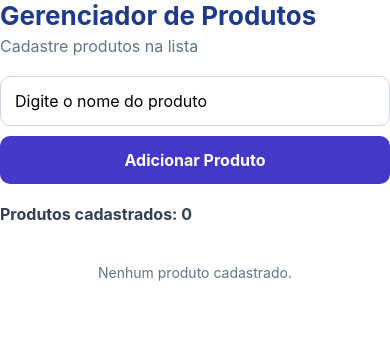
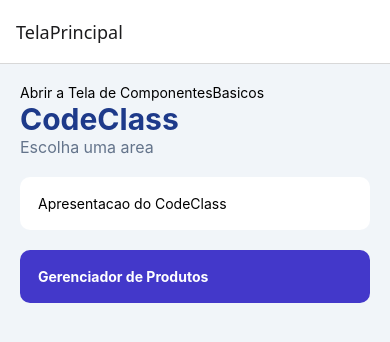
Before and after one commit to isaalexandre10/codeClasse2, a React Native app: screen /TelaPrincipal in a window 390 px wide. Shown: the top 342 px of the page. Built offline with nearby package versions, Linux system fonts and the light colour scheme.

Commit message:
aula de Navegacao e Rotas

```diff
--- a/App.tsx
+++ b/App.tsx
@@ -1,22 +1,5 @@
-import { View } from 'react-native';
-import HomeScreen from './src/screens/HomeScreen';
-import EstilizacaoScreen from './src/screens/EstilizacaoScreen';
-import GerenciadorProdutosScreen from './src/screens/GerenciadorProdutosScreen';
+import Routes from './src/navigation/Routes';
 
 export default function App() {
-  return (
-    <View>
-      <GerenciadorProdutosScreen />
-    </View>
-
-  );
+  return <Routes />
 }
-
-/*export default function App() {
-  return (
-    <View style={styles.container}>
-      <Text>Open up App.tsx to start working on your app!</Text>
-      <StatusBar style="auto" />
-    </View>
-  );
-}*/
--- a/package.json
+++ b/package.json
@@ -9,11 +9,16 @@
     "web": "expo start --web"
   },
   "dependencies": {
+    "@react-navigation/bottom-tabs": "^7.18.18",
+    "@react-navigation/native": "^7.3.18",
+    "@react-navigation/native-stack": "^7.18.10",
     "expo": "~54.0.33",
     "expo-status-bar": "~3.0.9",
     "react": "19.1.0",
     "react-dom": "19.1.0",
     "react-native": "0.81.5",
+    "react-native-safe-area-context": "~5.6.0",
+    "react-native-screens": "~4.16.0",
     "react-native-web": "^0.21.0"
   },
   "devDependencies": {
--- /dev/null
+++ b/src/navigation/Routes.js
@@ -0,0 +1,37 @@
+import { NavigationContainer } from '@react-navigation/native';
+import { createNativeStackNavigator } from '@react-navigation/native-stack';
+import HomeScreen from '../screens/HomeScreen';
+import ComponentesBasicos from '../screens/ComponentesBasicos';
+import EstilizacaoScreen from '../screens/EstilizacaoScreen';
+import GerenciadorProdutosScreen from '../screens/GerenciadorProdutosScreen';
+
+const Stack = createNativeStackNavigator();
+
+export default function Routes() {
+  return (
+
+    // Envolve toda a navegação do aplicativo.
+    <NavigationContainer>
+      {/* Cria a pilha de telas. */}
+      <Stack.Navigator>
+        <Stack.Screen
+          name="TelaPrincipal"
+          component={HomeScreen}
+        />
+        <Stack.Screen
+            name="ComponentesBasicos"
+            component={ComponentesBasicos}
+        />
+        <Stack.Screen
+            name="EstilizacaoScreen"
+            component={EstilizacaoScreen}
+        />
+        <Stack.Screen
+            name="GerenciadorProdutos"
+            component={GerenciadorProdutosScreen}
+        />
+      </Stack.Navigator>
+
+    </NavigationContainer>
+  );
+}
--- a/src/screens/ComponentesBasicos.tsx
+++ b/src/screens/ComponentesBasicos.tsx
@@ -4,15 +4,14 @@ function mostrarMensagem() {
   alert('Bem-vindo ao aplicativo!');
 }
 export default
- function ComponentesBasicos(){
+ function ComponentesBasicos({ navigation }: any){
     return(
         <View>
             <Text>Ola Mundo!</Text>
-         () =>
             <Text>-=-=-=-=-=-=-=-=-=-=-=-=-=-=-=-=-=-=-=-=-</Text>
             <View>
                 <Text>Button</Text>
-                <Button title="Clique aqui" onPress={alert('Botão pressionado!')} />
+                <Button title="Clique aqui" onPress={mostrarMensagem} />
                 <Button title='Ok' onPress={mostrarMensagem} />
             </View>
             <Text>-=-=-=-=-=-=-=-=-=-=-=-=-=-=-=-=-=-=-=-=-</Text>
@@ -36,6 +35,14 @@ export default
                 <Text>Clique na imagem</Text>
                 </TouchableOpacity>
             </View>
+            <TouchableOpacity
+                onPress={() =>
+                    navigation.navigate('EstilizacaoScreen')}
+            >
+                <Text>
+                    Apresentacao do CodeClass
+                </Text>
+            </TouchableOpacity>
             </View>
     );
 }
--- a/src/screens/GerenciadorProdutosScreen.tsx
+++ b/src/screens/GerenciadorProdutosScreen.tsx
@@ -8,7 +8,8 @@ interface Produto {
   nome: string;
 }
 
-export default function GerenciadorProdutosScreen() {
+export default function GerenciadorProdutosScreen({ route, navigation }: any) {
+  const produtoId = route.params;
   // Guarda o texto digitado no TextInput.
   const [nome, setNome] = useState('');
 
@@ -38,6 +39,7 @@ export default function GerenciadorProdutosScreen() {
   }
   return (
     <View >
+      <Text>ID: {produtoId}</Text>
         {/* Cabeçalho da aplicação */}
       <Text style={styles.titulo}>
         Gerenciador de Produtos
@@ -77,13 +79,10 @@ export default function GerenciadorProdutosScreen() {
         Produtos cadastrados: {produtos.length}
       </Text>
       <FlatList
-
         // Lista utilizada pelo FlatList.
         data={produtos}
-
         // Cria uma chave única para cada item.
         keyExtractor={(item) => item.id}
-
         // Define como cada produto será mostrado.
         renderItem={({ item }) => (
           <ProductCard nome={item.nome} />
@@ -96,12 +95,30 @@ export default function GerenciadorProdutosScreen() {
           </Text>
         }
       />
+      {/*
+        TouchableOpacity cria uma área clicável.
+        Aqui ele funciona como um botão de voltar.
+      */}
+      <TouchableOpacity
+
+        // onPress define o que acontece
+        // quando o usuário toca no botão.
+        onPress={() =>
+          // goBack() volta para a tela anterior
+          // que já estava na pilha de navegação.
+          navigation.goBack()
+        }
+      >
+        {/* Texto exibido dentro do botão */}
+        <Text>
+          Voltar
+        </Text>
+      </TouchableOpacity>
     </View>
   );
 }
 
 const styles = StyleSheet.create({
-
   container: {
     flex: 1,
     backgroundColor: '#f1f5f9',
--- a/src/screens/HomeScreen.tsx
+++ b/src/screens/HomeScreen.tsx
@@ -1,12 +1,106 @@
-import { Text, View } from 'react-native';
-import Header from '../components/Header';
-import { globalStyles } from '../styles/globalStyles'
-export default function HomeScreen() {
+import { Text, TouchableOpacity, ScrollView, StyleSheet } from 'react-native';
+export default function HomeScreen({ navigation }: any) {
   return (
-    <View>
-        <Header />
-      <Text style = {{fontSize: globalStyles.title.fontSize, fontWeight: globalStyles.title.fontWeight}}>CodeClass</Text>
-      <Text>Biblioteca virtual de aulas de programação.</Text>
-    </View>
+
+    // ScrollView permite rolar a tela
+    // caso existam muitos botões.
+    <ScrollView style={styles.container}>
+      <TouchableOpacity
+      // onPress define o que vai acontecer quando o usuário clicar no botão.
+      onPress={() =>
+      // navigation.navigate abre uma rota.
+      // Aqui estamos pedindo para abrir a rota chamada "ComponentesBasicos".
+      navigation.navigate('ComponentesBasicos')
+      }
+      >
+        {/* Texto que aparece dentro do botão */}
+        <Text>
+        Abrir a Tela de ComponentesBasicos
+        </Text>
+      </TouchableOpacity>
+      <Text style={styles.titulo}>
+        CodeClass
+      </Text>
+      <Text style={styles.subtitulo}>
+        Escolha uma area
+      </Text>
+
+      {/*
+        BOTÃO: Apresentação Quando o usuário clicar,
+        o navigation.navigate procura a rota chamada "Apresentacao".
+      */}
+      <TouchableOpacity
+        style={styles.botao}
+        onPress={() =>
+          navigation.navigate('ComponentesBasicos')
+        }
+      >
+        <Text>
+          Apresentacao do CodeClass
+        </Text>
+      </TouchableOpacity>
+      <TouchableOpacity
+        style={styles.botaoDestaque}
+        onPress={() =>
+          navigation.navigate('GerenciadorProdutos',1)
+        }
+      >
+        <Text style={styles.textoBranco}>
+          Gerenciador de Produtos
+        </Text>
+      </TouchableOpacity>
+    </ScrollView>
   );
 }
+
+// Cria os estilos utilizados nesta tela.
+const styles = StyleSheet.create({
+
+  // Estilo geral da tela.
+  container: {
+    flex: 1,                    // Faz a tela ocupar todo o espaço disponível.
+    backgroundColor: '#f1f5f9', // Define a cor do fundo.
+    padding: 20,                // Cria espaço interno nas bordas.
+  },
+
+
+  // Estilo do título "CodeClass".
+  titulo: {
+    fontSize: 30,            // Tamanho da fonte.
+    fontWeight: 'bold',      // Deixa o texto em negrito.
+    color: '#1e3a8a',        // Define a cor do texto.
+  },
+
+
+  // Estilo do texto "Escolha uma área".
+  subtitulo: {
+    fontSize: 16,            // Tamanho da fonte.
+    color: '#64748b',        // Cor do texto.
+    marginBottom: 20,        // Espaço abaixo do texto.
+  },
+
+
+  // Estilo usado nos botões normais.
+  botao: {
+    backgroundColor: '#ffffff', // Fundo branco.
+    padding: 18,                 // Espaço interno do botão.
+    borderRadius: 10,            // Arredonda as bordas.
+    marginBottom: 12,            // Espaço entre os botões.
+  },
+
+
+  // Estilo especial do botão
+  // "Produtos e Clientes".
+  botaoDestaque: {
+    backgroundColor: '#4338ca', // Fundo roxo.
+    padding: 18,                // Espaço interno.
+    borderRadius: 10,           // Bordas arredondadas.
+    marginTop: 8,               // Espaço acima do botão.
+  },
+    // Estilo do texto do botão em destaque.
+  textoBranco: {
+    color: '#ffffff',        // Texto branco.
+    fontWeight: 'bold',      // Texto em negrito.
+  },
+
+});
```
Also changed, not shown: 1 other file (tests, documents, lock files or other folders). Lines whose indentation alone changed are shown as unchanged.
